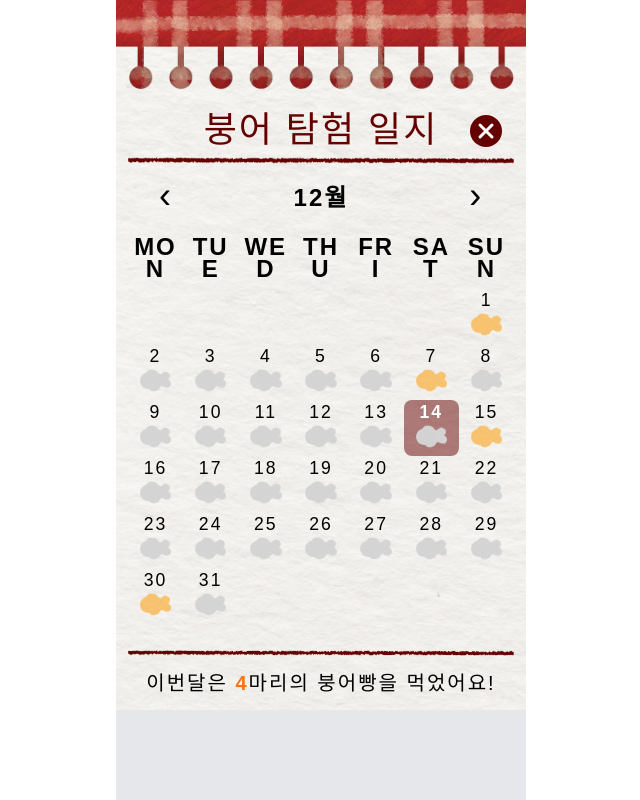
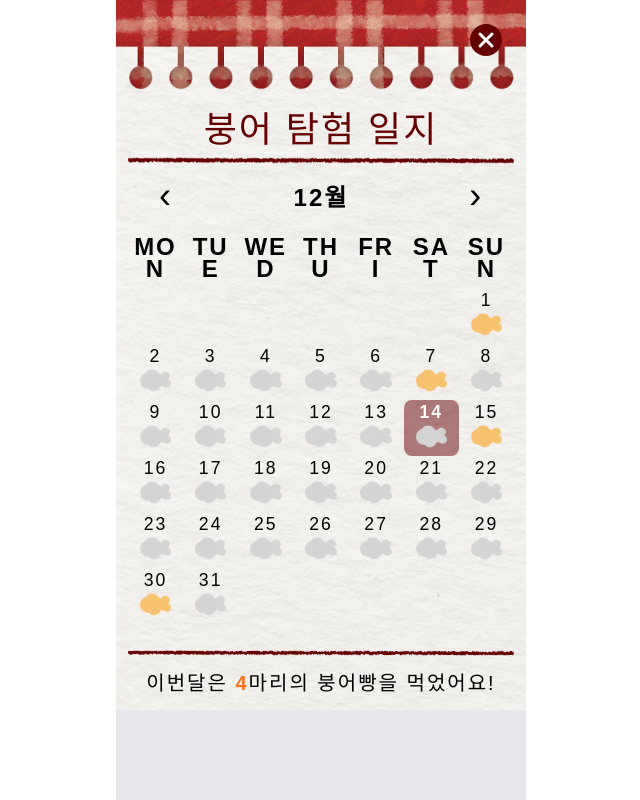
Before and after one commit to fish-crew/fish-bun-frontend, a React (Create React App) app: page /calendarPage in a window 1280 px wide. Shown: the whole page, without its empty margins (319-959 px from the left). Built offline with nearby package versions, Linux system fonts and the light colour scheme; a web font is replaced by a local one.

Commit message:
[design] 닫기 버튼 위치 수정

```diff
--- a/src/pages/calendar/CalendarPage.js
+++ b/src/pages/calendar/CalendarPage.js
@@ -50,10 +50,6 @@ function CalendarPage() {
       <div className="w-full h-max">
         <img src={paperOnCheckT} alt="상단 배너" />
       </div>
-      <div
-        className="w-full flex flex-col flex-grow bg-cover px-3 pb-3 relative"
-        style={{ backgroundImage: `url(${paperOnCheckB})` }}
-      >
       <button
         onClick={handleClose}
         className="absolute top-6 right-6 w-8 h-8 rounded-full flex items-center justify-center bg-[#650000] hover:bg-gray-300"
@@ -73,6 +69,10 @@ function CalendarPage() {
           />
         </svg>
       </button>
+      <div
+        className="w-full flex flex-col flex-grow bg-cover px-3 pb-3"
+        style={{ backgroundImage: `url(${paperOnCheckB})` }}
+      >
         <div className="w-full text-sz45 text-center pt-3 text-point-color">
           붕어 탐험 일지
         </div>
```
Lines whose indentation alone changed are shown as unchanged.
